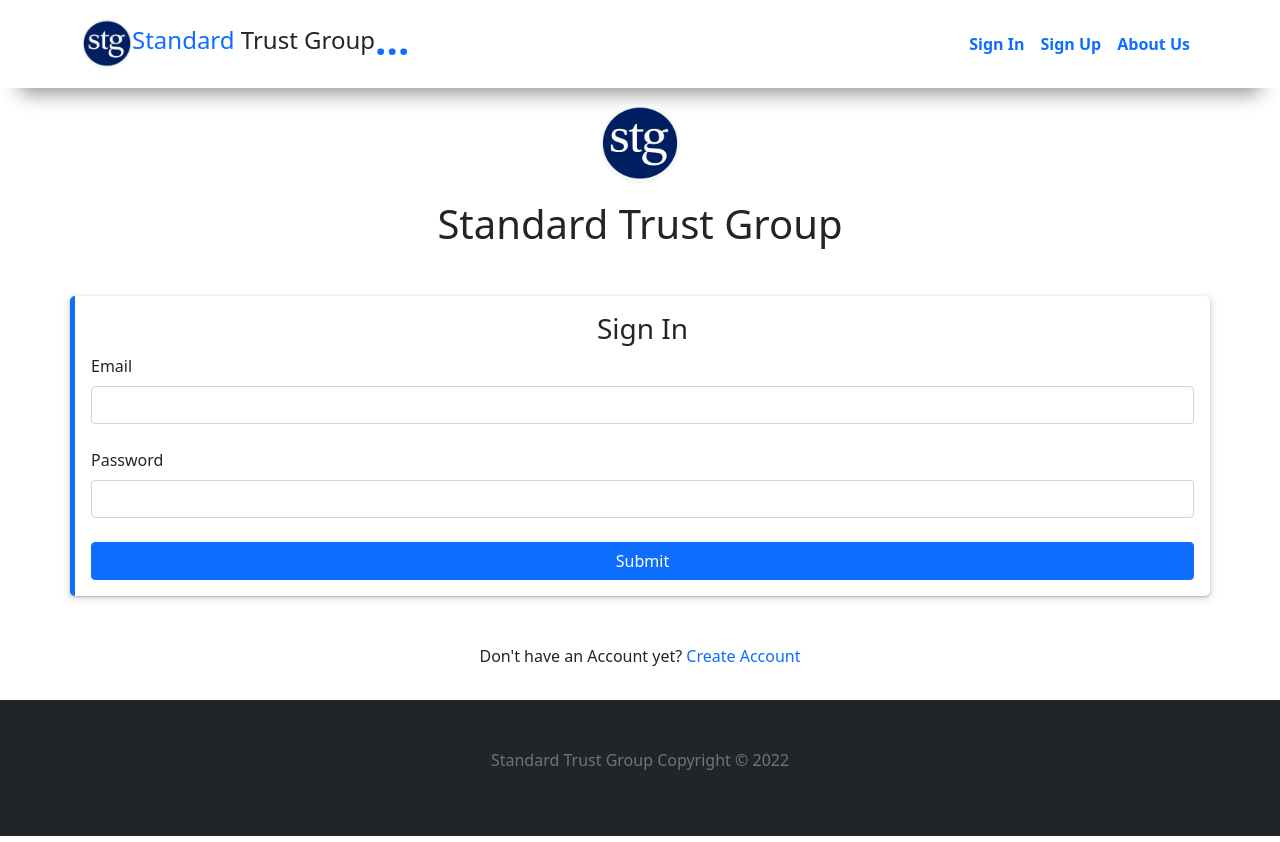
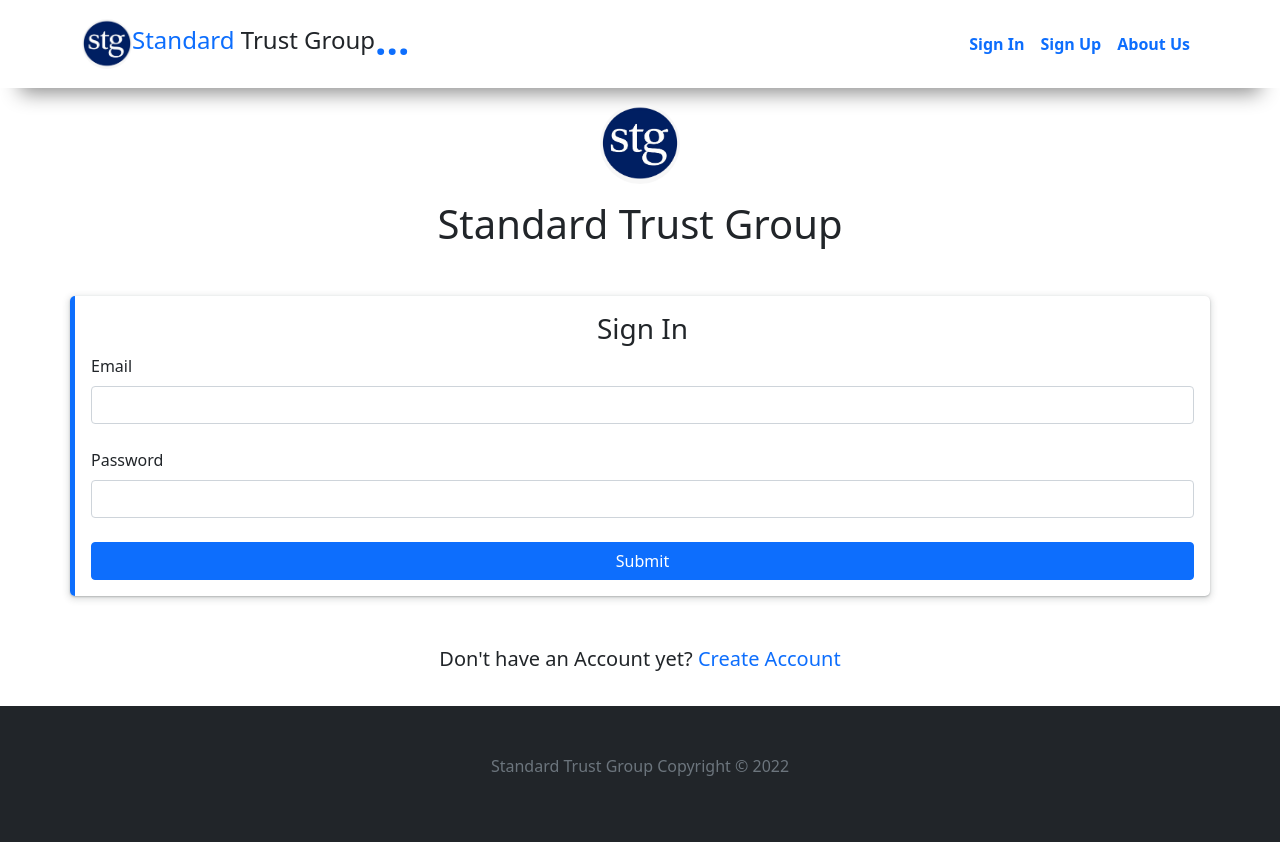
Before and after one commit to kachDev7/clients, a Next.js app: page /login in a window 1280 px wide. Built offline with nearby package versions, Linux system fonts and the light colour scheme.

Commit message:
my wrappings

```diff
--- a/pages/login.js
+++ b/pages/login.js
@@ -70,7 +70,7 @@ export default function Home() {
         </form>
 
         <div className="container text-center mb-3">
-          Don't have an Account yet? <Link href="/"><a className="t-a">Create Account</a></Link>
+          <p className="lead">Don't have an Account yet? <Link href="/"><a className="t-a">Create Account</a></Link></p>
         </div>
       </main>
     </div>
```
